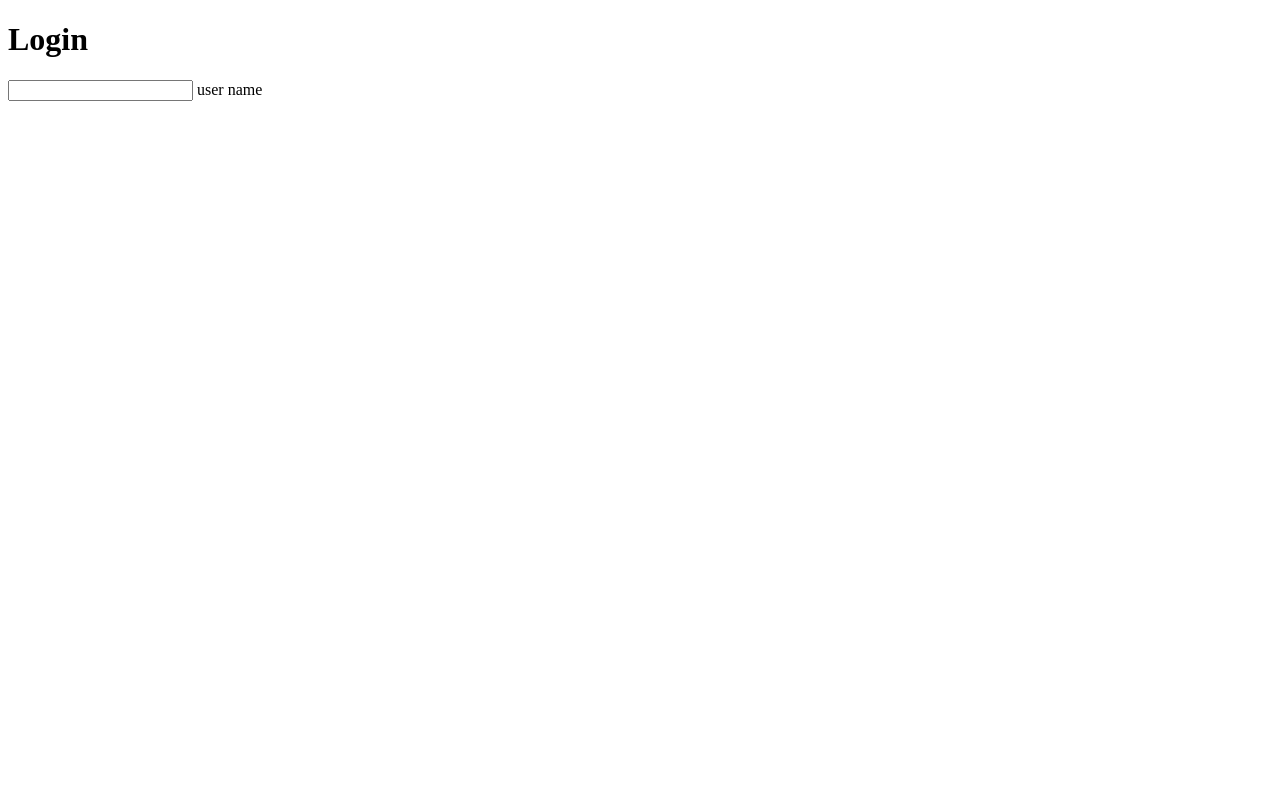
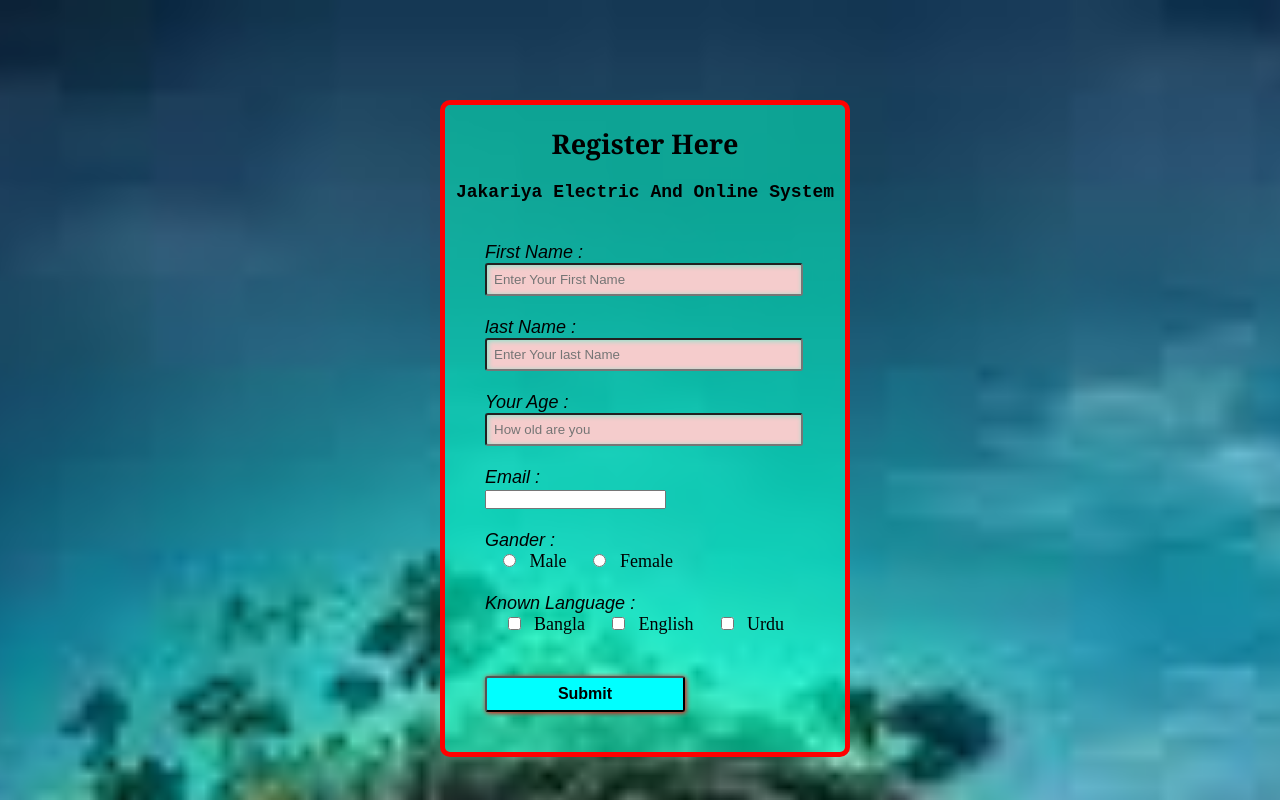
Before and after one commit to jakariya0241/jakariya0241, a plain HTML site: page login-page.html in a window 1280 px wide. Drawn offline with Linux system fonts and the light colour scheme.

Commit message:
first commit

```diff
--- /dev/null
+++ b/Style.css
@@ -0,0 +1,71 @@
+*{
+    margin: 0;
+    padding: 0;
+
+}
+body{
+    background: url(body.jpeg);
+    background-size: 280%;
+    background-position: -400px 0px;
+}
+div.main{
+    width: 400px;
+    margin: 100px auto 0px auto;
+}
+h2{
+    text-align: center;
+    padding: 20px;
+    font-family:Georgia, 'Times New Roman', Times, serif;
+}
+h3{
+    text-align: center;
+    font-family:'Courier New', Courier, monospace;
+    font-size: 18px;
+    color: rgb(0, 0, 0);
+
+}
+div.register{
+    background-color:rgba(0, 255, 200, 0.514);
+    width: 100%;
+    font-size: 18px;
+    border-radius: 10px;
+    border:5px solid red;
+    box-shadsow: 10px 10px 10px red;
+}
+form#register{
+    margin: 40px;
+}
+label{
+    font-family: sans-serif;
+    font-size: 18px;
+    font-style: italic;
+}
+input#name{
+    width: 300px;
+    border-radius: 3px;
+    outline: 0;
+    padding: 7px;
+    background-color: rgb(245, 204, 204);
+    box-shadow: inset 1px 1px 5px rgba(24, 255, 205, 0.514) ;
+}
+input#Submit{
+    width:200px;
+    padding: 7px;
+    font-size: 16px;
+    border: 5px solid rgb(5, 122, 255)55, 16, 16);
+    font-family: sans-serif;
+    font-weight: 600;
+    border-radius: 3px;
+    background-color: aqua;
+    color:
+    cursor: pointer;
+    border: 1px solid rgb(red, green, blue);
+    box-shadow: 1px 1px 5px rgb(255, 0, 0);
+    margin-top: 20px;
+
+label,span,h2{
+    text-shadow: #ff0000;
+}
+h3{
+    font-family:Arial, Helvetica, sans-serif;
+}
--- a/login-page.html
+++ b/login-page.html
@@ -4,16 +4,94 @@
     <meta charset="UTF-8">
     <meta name="viewport" content="width=device-width, initial-scale=1.0">
     <title>login page</title>
+    <link rel="stylesheet" href="Style.css" type="text/css">
 </head>
 <body>
-    <div>
+
+<div class="main">
+    <div class="register">
+        <h2>Register Here</h2>
+        <h3>Jakariya Electric And Online System</h3>
+        <form id="register" method="post">
+            <label>First Name : </label>
+            <br>
+            <input type="text" name="frame" id="name" placeholder="Enter Your First Name">
+            <br><br>
+            <label>last Name :</label>
+            <br>
+            <input type="text" name="lname" id="name" placeholder="Enter Your last Name">
+            <br><br>
+            <label>Your Age :</label>
+            <br>
+            <input type="number" name="age" id="name" placeholder="How old are you">
+            <br><br>
+            <label>Email :</label>
+            <br>
+            <input type="email" name="name" id=" Enter Your Valid Email">
+            <br><br>
+            <label>Gander :</label>
+            <br>
+            &nbsp;&nbsp;&nbsp;
+            <input type="radio" name="gander" id="Male">
+            &nbsp;
+            <span id="male"> Male</span>
+            &nbsp;&nbsp;&nbsp;&nbsp;
+            <input type="radio" name="gander" id="Female">
+            &nbsp;
+            <span id="female">Female</span>
+            <br><br>
+            <label>Known Language : </label>
+            <br>
+            &nbsp;&nbsp;&nbsp;&nbsp;
+            <input type="checkbox" name="lang" id="Bangla">
+            &nbsp;
+            <span id="bangla">Bangla</span>
+            &nbsp;&nbsp;&nbsp;&nbsp;
+            <input type="checkbox" name="lang" id="eng">
+            &nbsp;
+            <span id="eng">English</span>
+            &nbsp;&nbsp;&nbsp;&nbsp;
+            <input type="checkbox" name="lang" id="eng">
+            &nbsp;
+            <span id="urd">Urdu</span>
+            <br><br>
+            <input type="submit" value="Submit" name="Submit" id="Submit">
+
+        </form>
+    </div> <!--end register-->
+</div> <!--end main -->
+
+
+
+
+
+
+
+
+
+
+
+
+
+
+
+
+
+     <!-- <div>
         <h1>Login</h1>
 
             <div>
-                <input type="text">
-                <label>user name</label>
-
+                <label>user name: <input type="text"></label>
+            </div>
+                <br>
+            <div>
+                <label>password: <input type="password"></label>
+             </div>
+            <div>
+                 <input type="submit">
             </div>
     </div>
+-->
+
 </body>
 </html>
```
Also changed, not shown: body.jpeg (added).
